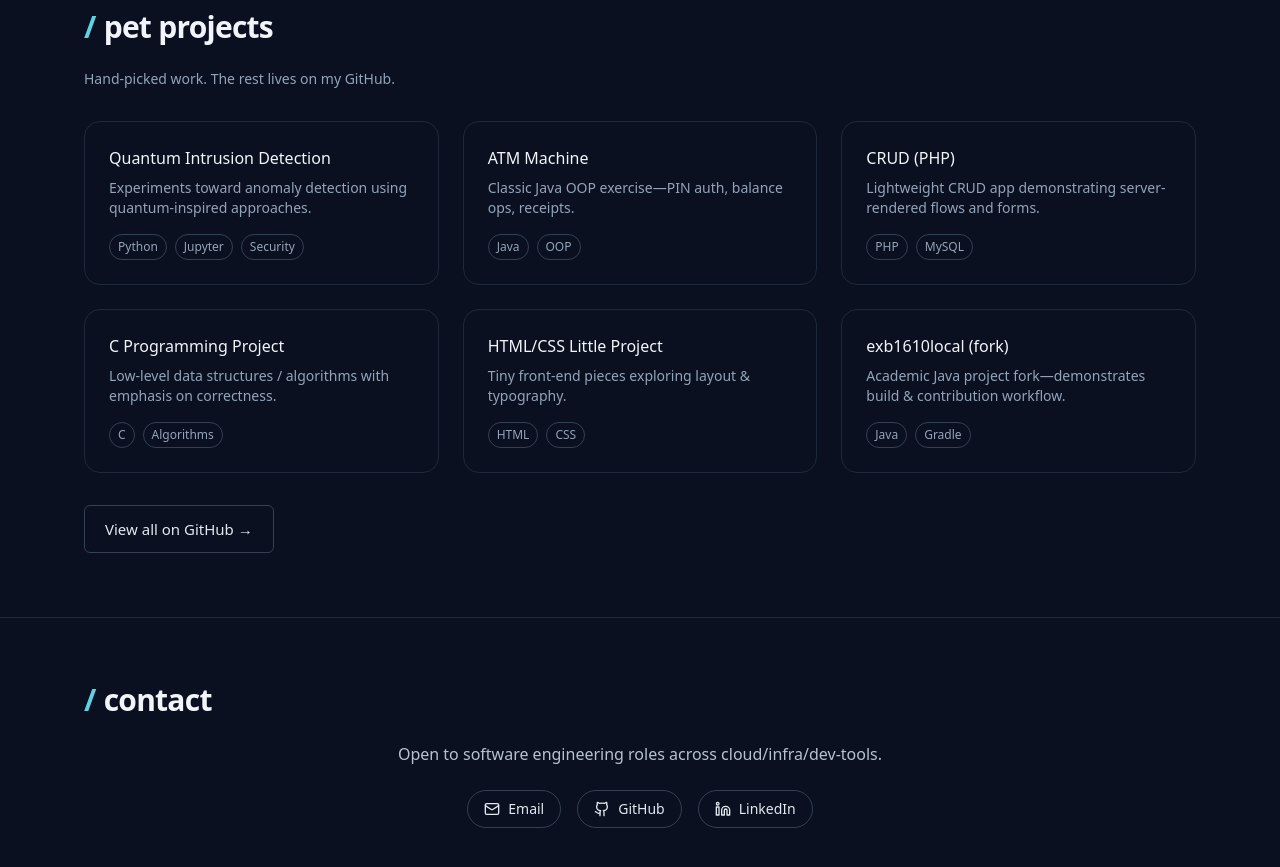
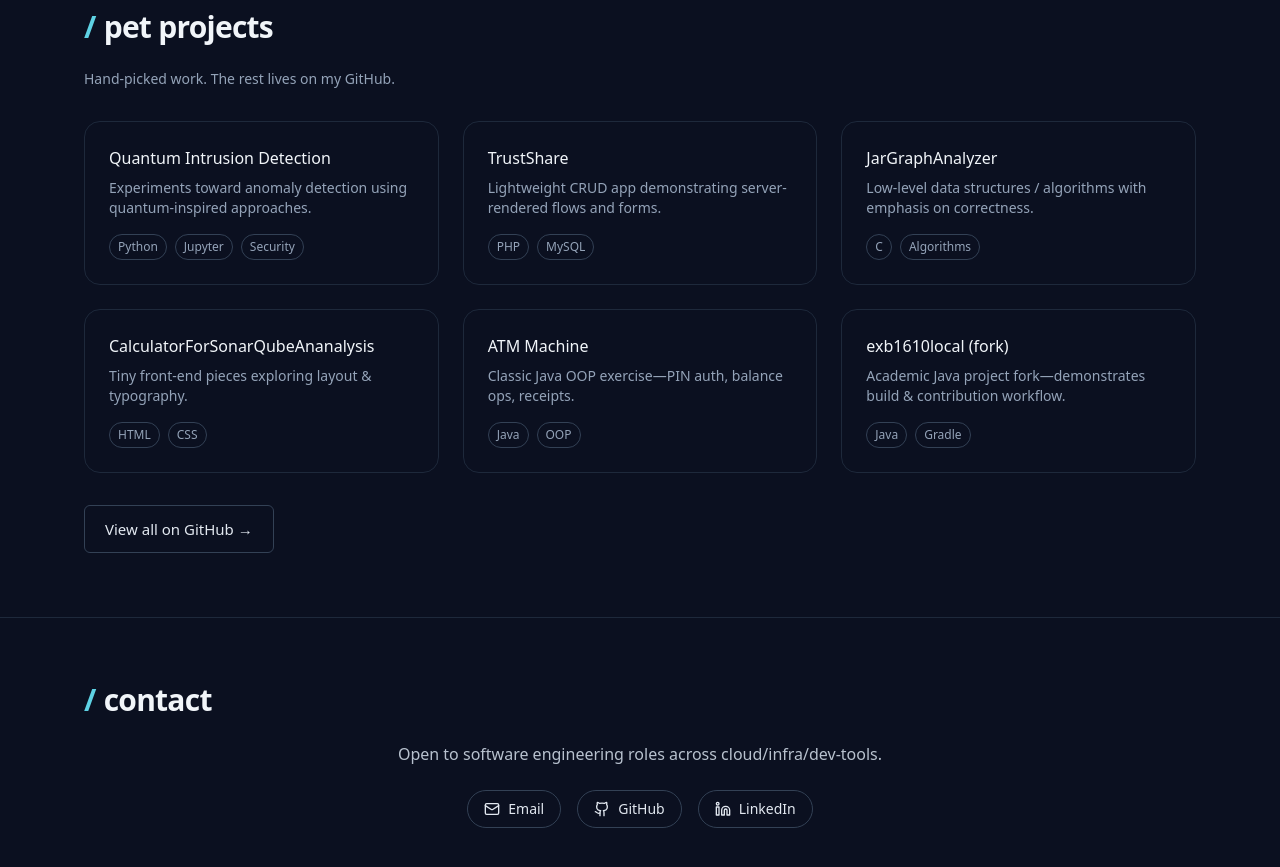
Before and after one commit to MysticKrameNine/ikrame, a Next.js app: page / in a window 1280 px wide. Shown: the part 2020-2887 px from the top of the page. Built offline with nearby package versions, Linux system fonts and the light colour scheme.

Commit message:
rearranging projects

```diff
--- a/src/app/page.tsx
+++ b/src/app/page.tsx
@@ -251,28 +251,28 @@ export default function Home() {
             href="https://github.com/MysticKrameNine/Quantum_Intrusion_Detection"
           />
           <Card
+            title="TrustShare"
+            desc="Lightweight CRUD app demonstrating server-rendered flows and forms."
+            tags={["PHP", "MySQL"]}
+            href="https://github.com/MysticKrameNine/TrustShare"
+          />
+          <Card
+            title="JarGraphAnalyzer"
+            desc="Low-level data structures / algorithms with emphasis on correctness."
+            tags={["C", "Algorithms"]}
+            href="https://github.com/MysticKrameNine/JarGraphAnalyzer"
+          />
+          <Card
+            title="CalculatorForSonarQubeAnanalysis"
+            desc="Tiny front-end pieces exploring layout & typography."
+            tags={["HTML", "CSS"]}
+            href="https://github.com/MysticKrameNine/CalculatorForSonarQubeAnanalysis"
+          />
+          <Card
             title="ATM Machine"
             desc="Classic Java OOP exercise—PIN auth, balance ops, receipts."
             tags={["Java", "OOP"]}
             href="https://github.com/MysticKrameNine/ATM-Machine"
-          />
-          <Card
-            title="CRUD (PHP)"
-            desc="Lightweight CRUD app demonstrating server-rendered flows and forms."
-            tags={["PHP", "MySQL"]}
-            href="https://github.com/MysticKrameNine/CRUD-PHP"
-          />
-          <Card
-            title="C Programming Project"
-            desc="Low-level data structures / algorithms with emphasis on correctness."
-            tags={["C", "Algorithms"]}
-            href="https://github.com/MysticKrameNine/C-Programming-Project"
-          />
-          <Card
-            title="HTML/CSS Little Project"
-            desc="Tiny front-end pieces exploring layout & typography."
-            tags={["HTML", "CSS"]}
-            href="https://github.com/MysticKrameNine/html-css-little-project"
           />
           <Card
             title="exb1610local (fork)"
```
